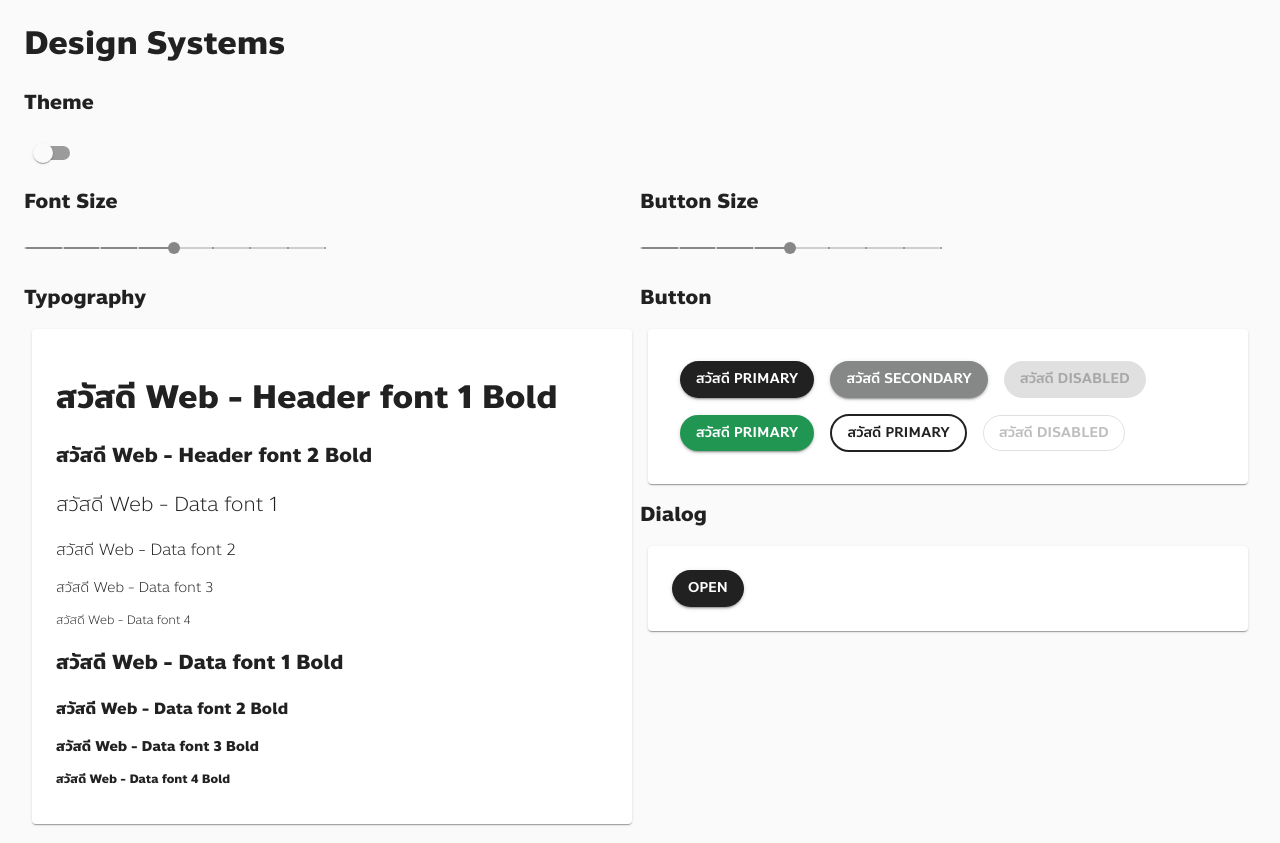
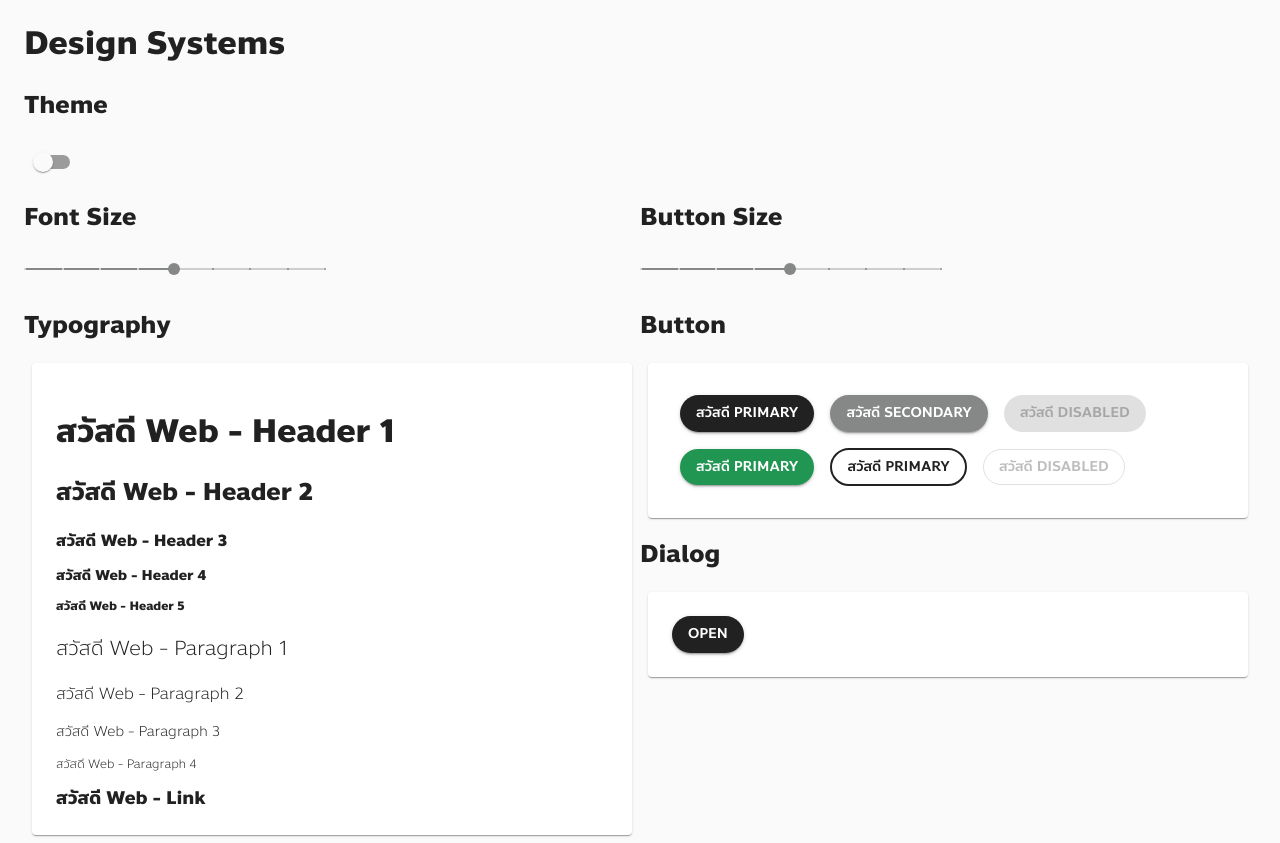
Before and after one commit to gf-tnk/learn-material-ui, a React (Create React App) app: page / in a window 1280 px wide. Built offline with nearby package versions, Linux system fonts and the light colour scheme.

Commit message:
[EDIT] typography

```diff
--- a/src/components/DesignSystem/DesignSystem.tsx
+++ b/src/components/DesignSystem/DesignSystem.tsx
@@ -8,6 +8,7 @@ import {
   Grid,
   Modal,
   Box,
+  Link,
 } from "@material-ui/core";
 import { ThemeContext } from "../../contexts/theme";
 import { useStyles } from "./style";
@@ -85,16 +86,18 @@ const SystemDesign = () => {
           <Grid item md={6}>
             <h2 className="wh2">Typography</h2>
             <Paper elevation={1} style={{ padding: "24px", margin: "8px" }}>
-              <h1 className="wh1">สวัสดี Web - Header font 1 Bold</h1>
-              <h2 className="wh2">สวัสดี Web - Header font 2 Bold</h2>
-              <p className="wd1">สวัสดี Web - Data font 1</p>
-              <p className="wd2">สวัสดี Web - Data font 2</p>
-              <p className="wd3">สวัสดี Web - Data font 3</p>
-              <p className="wd4">สวัสดี Web - Data font 4</p>
-              <p className="wdb1">สวัสดี Web - Data font 1 Bold</p>
-              <p className="wdb2">สวัสดี Web - Data font 2 Bold</p>
-              <p className="wdb3">สวัสดี Web - Data font 3 Bold</p>
-              <p className="wdb4">สวัสดี Web - Data font 4 Bold</p>
+              <h1 className="wh1">สวัสดี Web - Header 1</h1>
+              <h2 className="wh2">สวัสดี Web - Header 2</h2>
+              <h2 className="wh3">สวัสดี Web - Header 3</h2>
+              <h2 className="wh4">สวัสดี Web - Header 4</h2>
+              <h2 className="wh5">สวัสดี Web - Header 5</h2>
+              <p className="wp1">สวัสดี Web - Paragraph 1</p>
+              <p className="wp2">สวัสดี Web - Paragraph 2</p>
+              <p className="wp3">สวัสดี Web - Paragraph 3</p>
+              <p className="wp4">สวัสดี Web - Paragraph 4</p>
+              <Link className="wa" href="#">
+                สวัสดี Web - Link
+              </Link>
             </Paper>
           </Grid>
           <Grid item md={6}>
--- a/src/index.css
+++ b/src/index.css
@@ -49,47 +49,47 @@ code {
 
 .wh2 {
   font-family: "Anakotmai-bold";
-  font-size: calc(20px + var(--font-scale)) !important;
+  font-size: calc(24px + var(--font-scale)) !important;
 }
 
-.wd1 {
+.wh3 {
+  font-family: "Anakotmai-bold";
+  font-size: calc(16px + var(--font-scale)) !important;
+}
+
+.wh4 {
+  font-family: "Anakotmai-bold";
+  font-size: calc(14px + var(--font-scale)) !important;
+}
+
+.wh5 {
+  font-family: "Anakotmai-bold";
+  font-size: calc(12px + var(--font-scale)) !important;
+}
+
+.wp1 {
   font-family: "Anakotmai-light";
   font-size: calc(20px + var(--font-scale)) !important;
 }
 
-.wd2 {
+.wp2 {
   font-family: "Anakotmai-light";
   font-size: calc(16px + var(--font-scale)) !important;
 }
 
-.wd3 {
+.wp3 {
   font-family: "Anakotmai-light";
   font-size: calc(14px + var(--font-scale)) !important;
 }
 
-.wd4 {
+.wp4 {
   font-family: "Anakotmai-light";
   font-size: calc(12px + var(--font-scale)) !important;
 }
 
-.wdb1 {
+.wa {
   font-family: "Anakotmai-bold";
-  font-size: calc(20px + var(--font-scale)) !important;
-}
-
-.wdb2 {
-  font-family: "Anakotmai-bold";
-  font-size: calc(16px + var(--font-scale)) !important;
-}
-
-.wdb3 {
-  font-family: "Anakotmai-bold";
-  font-size: calc(14px + var(--font-scale)) !important;
-}
-
-.wdb4 {
-  font-family: "Anakotmai-bold";
-  font-size: calc(12px + var(--font-scale)) !important;
+  font-size: calc(18px + var(--font-scale)) !important;
 }
 
 /* set background color for smart home button */
```
